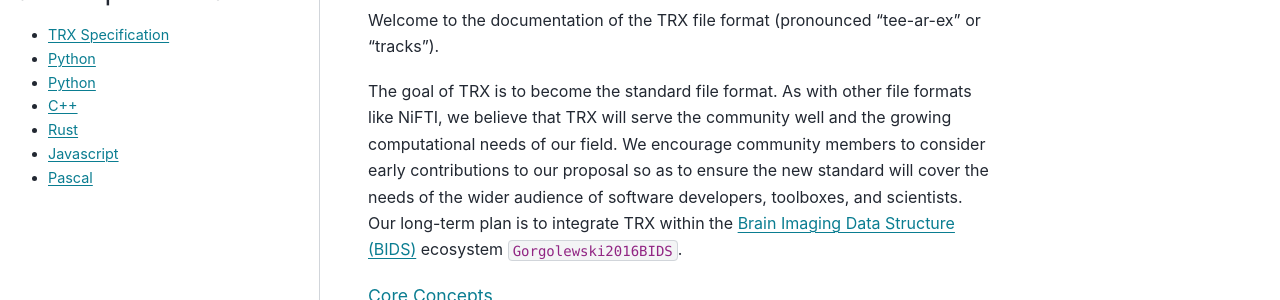
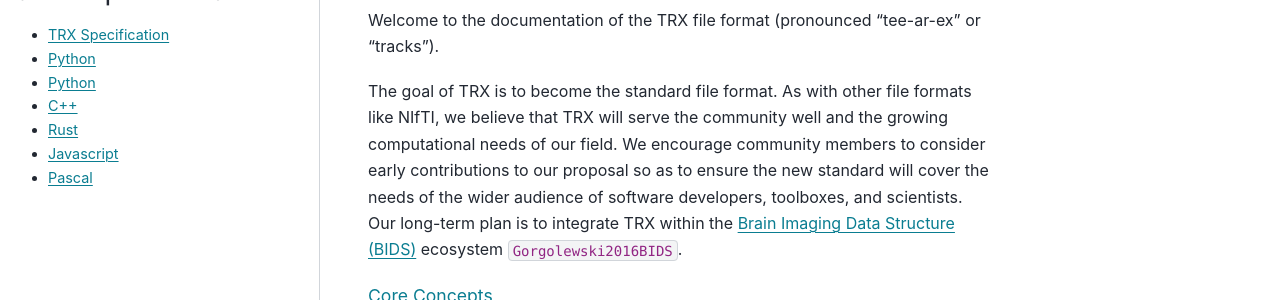
Before and after one commit to tee-ar-ex/tee-ar-ex.github.io, a Sphinx documentation site: the page built from source/index.md, in a window 1280 px wide and 900 px high. Shown: the part 270-570 px from the top of the window. Built offline with Sphinx 7.4.7 and the PyData theme 0.15.4, drawn with Linux system fonts in a browser that asks for light colours; cross-references to code outside the pages are shown as plain code.

Commit message:
Potential fix for pull request finding
Co-authored-by: Copilot Autofix powered by AI <175728472+Copilot@users.noreply.github.com>

```diff
--- a/source/index.md
+++ b/source/index.md
@@ -9,7 +9,7 @@ Welcome to the documentation of the TRX file format (pronounced "tee-ar-ex" or
 "tracks").
 
 The goal of TRX is to become the standard file format. As with other file
-formats like NiFTI, we believe that TRX will serve the community well and the
+formats like NIfTI, we believe that TRX will serve the community well and the
 growing computational needs of our field. We encourage community members to
 consider early contributions to our proposal so as to ensure the new standard
 will cover the needs of the wider audience of software developers, toolboxes,
```
